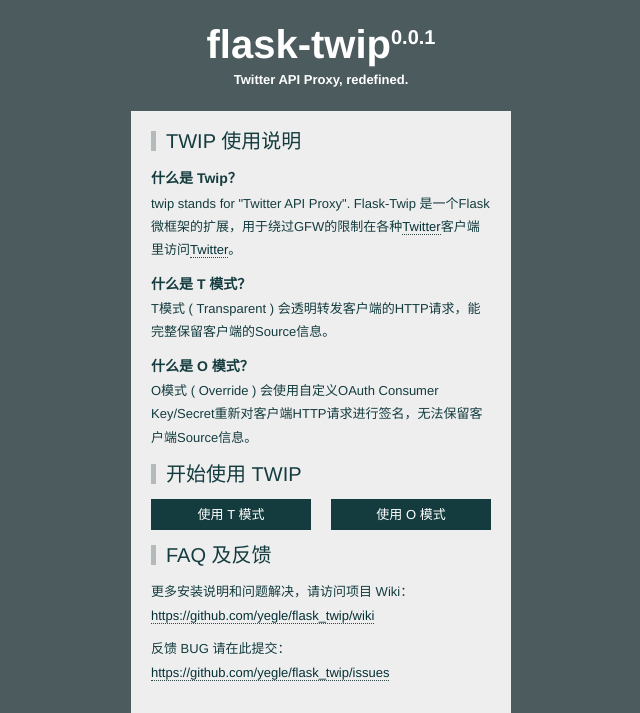
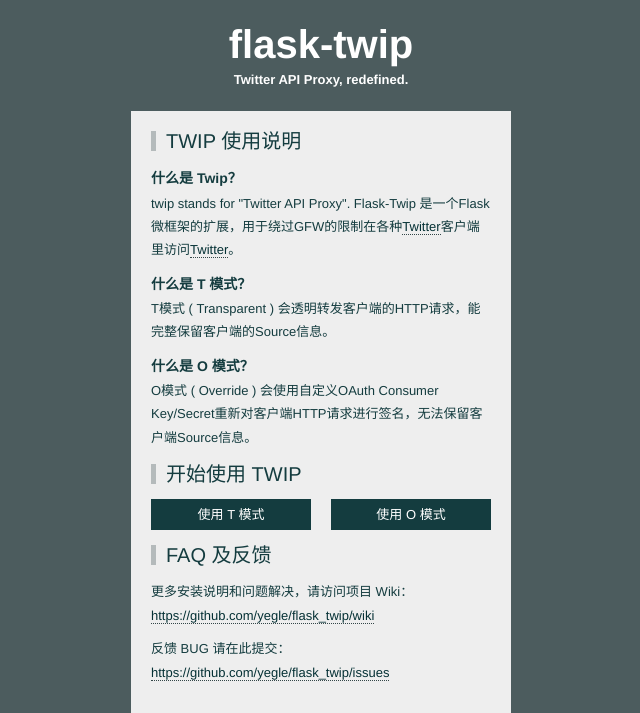
Before and after one commit to twip/flask_twip, a Python web app: template flask_twip/templates/base.jinja in a window 1280 px wide. Shown: the top 713 px of the page, without its empty margins (319-959 px from the left). Run offline with Jinja, Linux system fonts and the light colour scheme; the template is opened without the code that fills it, so the values that code supplies are empty; parts of the project's set-up code (start-up, migrations or seed data) failed here and were passed over.

Commit message:
Update: remove version string from template

```diff
--- a/flask_twip/templates/base.jinja
+++ b/flask_twip/templates/base.jinja
@@ -7,7 +7,7 @@
         <meta name="robots" content="noindex,nofollow">
     </head>
     <body>
-        <h1><a href="{{ url_for('twip.index') }}">Flask-Twip<sup title="Version 0.0.1">0.0.1</sup></a></h1>
+        <h1><a href="{{ url_for('twip.index') }}">Flask-Twip<!--<sup title="Version 0.0.1">0.0.1</sup>--></a></h1>
         <h2>Twitter API Proxy, redefined.</h2>
         <div>
             {% block content %}
```
